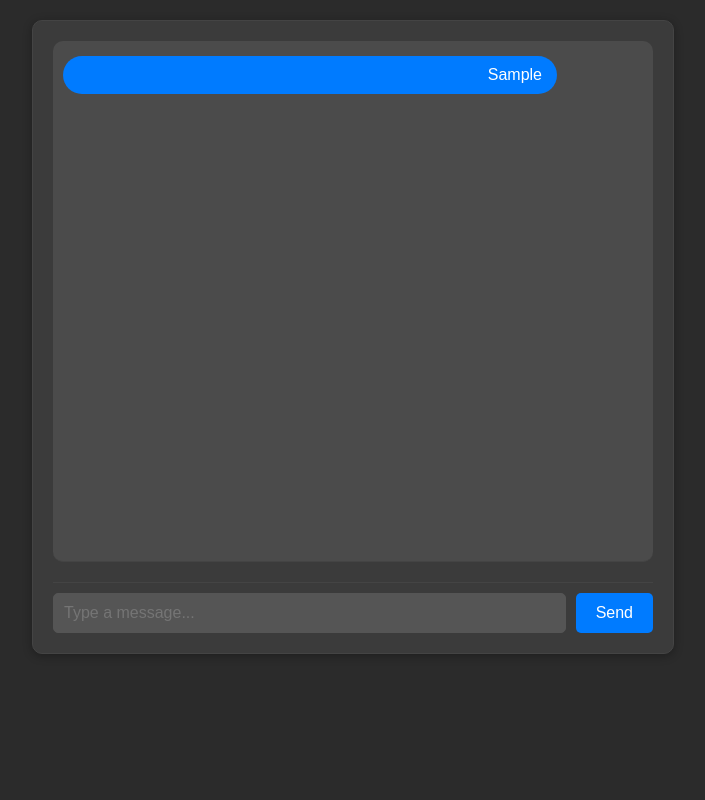
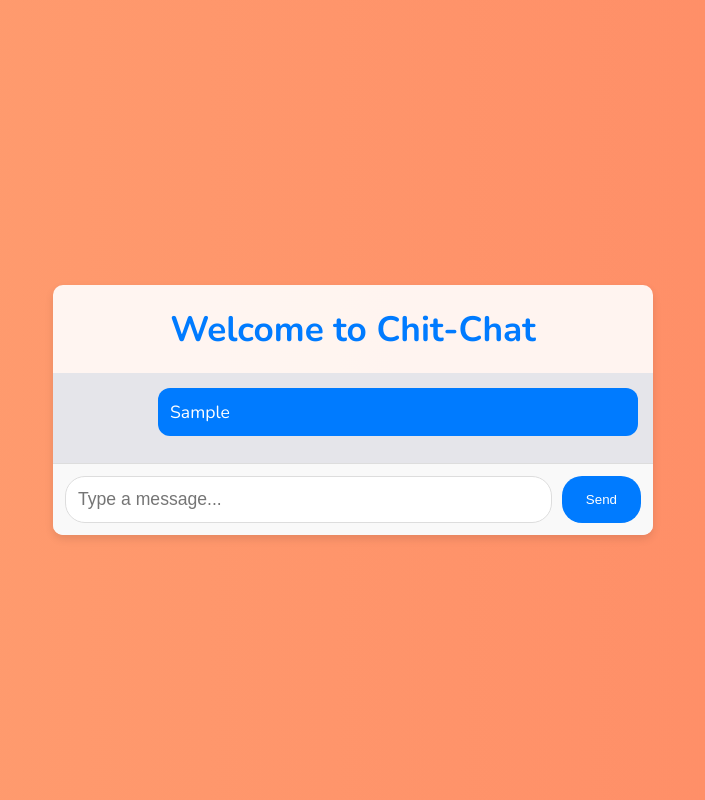
Before and after one commit to vinaytheprogrammer/Chitchat, a website: page public/index.html in a window 1280 px wide. Both pictures are taken after typing "Sample" into the empty fields and a click on the button "Send". Shown: the whole page, without its empty margins (287-992 px from the left). Drawn offline with nearby package versions, Linux system fonts and the light colour scheme; no server answers.

Commit message:
Updated index.html and style.css for visual improvements

```diff
--- a/public/index.html
+++ b/public/index.html
@@ -1,13 +1,16 @@
 <!DOCTYPE html>
 <html lang="en">
+
 <head>
     <meta charset="UTF-8">
     <meta name="viewport" content="width=device-width, initial-scale=1.0">
     <title>Apna Web Interface</title>
     <link rel="stylesheet" href="style.css">
 </head>
+
 <body>
     <div class="chat-container">
+        <h1 class="animated-heading">Welcome to Chit-Chat</h1>
         <div class="chat-box" id="chat-box"></div>
         <form id="chat-form">
             <input type="text" id="user-input" placeholder="Type a message...">
@@ -16,4 +19,5 @@
     </div>
     <script src="script.js"></script>
 </body>
+
 </html>
--- a/public/style.css
+++ b/public/style.css
@@ -1,83 +1,114 @@
+@import url("https://fonts.googleapis.com/css2?family=Nunito:ital,wght@0,200..1000;1,200..1000&display=swap");
+
+@keyframes slideIn {
+  from {
+    transform: translateY(-50px);
+    opacity: 0;
+  }
+  to {
+    transform: translateY(0);
+    opacity: 1;
+  }
+}
+
+@keyframes gradientBackground {
+  0% {
+    background-position: 0% 50%;
+  }
+  50% {
+    background-position: 100% 50%;
+  }
+  100% {
+    background-position: 0% 50%;
+  }
+}
+
 body {
-    font-family: Arial, sans-serif;
+  font-family: "Nunito", sans-serif;
   margin: 0;
   padding: 0;
-    box-sizing: border-box;
-    background-color: #2b2b2b; /* Dark grey background */
-    color: #ddd; /* Light grey text color for better contrast */
+  display: flex;
+  justify-content: center;
+  align-items: center;
+  height: 100vh;
+  background: linear-gradient(270deg, #ff7e5f, #feb47b, #86a8e7, #91eae4);
+  background-size: 800% 800%;
+  animation: gradientBackground 15s ease infinite;
 }
 
 .chat-container {
+  width: 90%;
   max-width: 600px;
-    margin: 20px auto;
-    padding: 20px;
-    border: 1px solid #444; /* Darker border to match the dark theme */
+  background: rgba(255, 255, 255, 0.9);
   border-radius: 10px;
-    box-shadow: 0 2px 10px rgba(0, 0, 0, 0.3); /* Slightly darker shadow */
-    background-color: #3b3b3b; /* Darker chat container background */
+  box-shadow: 0 4px 8px rgba(0, 0, 0, 0.1);
+  overflow: hidden;
+  display: flex;
+  flex-direction: column;
+  margin-top: 20px;
+}
+
+.animated-heading {
+  font-size: 2.2em;
+  color: #007bff;
+  text-align: center;
+  margin: 20px 0;
+  font-family: "Nunito", sans-serif;
+  animation: slideIn 1s ease-out;
 }
 
 .chat-box {
-    height: 500px;
-    overflow-y: scroll;
-    border-bottom: 1px solid #444; /* Darker border */
-    padding: 10px;
-    background-color: #4b4b4b; /* Darker chat box background */
-    border-radius: 10px;
+  flex: 1;
+  padding: 15px;
+  background: #e5e5ea;
+  overflow-y: auto;
+  font-size: 1.1em;
+}
+
+.message {
+  padding: 12px;
+  border-radius: 12px;
+  margin-bottom: 12px;
+  max-width: 80%;
+  color: #fff;
+}
+
+.user-message {
+  background: #007bff;
+  margin-left: 90px;
+}
+
+.bot-message {
+  background: #ff9500;
+  align-self: flex-start;
 }
 
 #chat-form {
-    margin-top: 20px;
   display: flex;
-    border-top: 1px solid #444; /* Darker border */
-    padding-top: 10px;
+  padding: 12px;
+  border-top: 1px solid #ddd;
+  background: #f9f9f9;
 }
 
 #user-input {
   flex: 1;
-    padding: 10px;
-    border: 1px solid #555; /* Darker border */
-    border-radius: 5px;
-    font-size: 16px;
-    background-color: #555; /* Darker input background */
-    color: #ddd; /* Light grey text color */
+  padding: 12px;
+  border: 1px solid #ddd;
+  border-radius: 20px;
+  margin-right: 10px;
+  font-size: 1.1em;
 }
 
-button {
-    padding: 10px 20px;
-    margin-left: 10px;
-    background-color: #007bff;
-    color: white;
+#chat-form button {
+  padding: 12px 24px;
   border: none;
-    border-radius: 5px;
+  border-radius: 20px;
+  background: #007bff;
+  color: #fff;
   cursor: pointer;
-    font-size: 16px;
+  transition: background 0.3s;
 }
 
-button:hover {
-    background-color: #0056b3;
+#chat-form button:hover {
+  background: #0056b3;
 }
-
-.user-message {
-    text-align: right;
-    background-color: #007bff;
-    color: white;
-    border-radius: 20px;
-    padding: 10px 15px;
-    margin: 5px 0;
-    align-self: flex-end;
-    max-width: 80%;
-    word-wrap: break-word;
-}
-
-.bot-message {
-    text-align: left;
-    background-color: #6c757d;
-    color: white;
-    border-radius: 20px;
-    padding: 10px 15px;
-    margin: 5px 0;
-    align-self: flex-start;
-    max-width: 80%;
-    word-wrap: break-word;
-}
```
Lines whose indentation alone changed are shown as unchanged.
